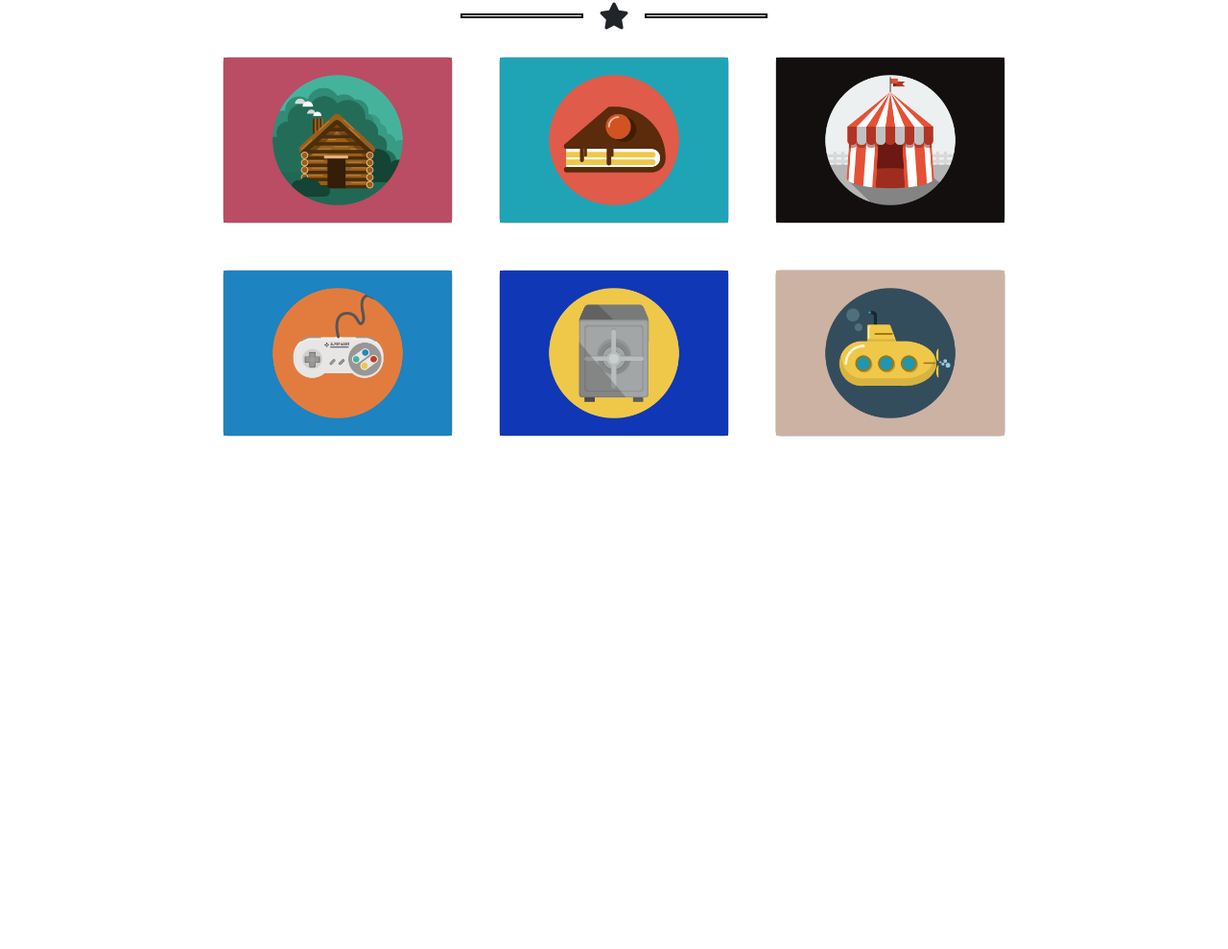
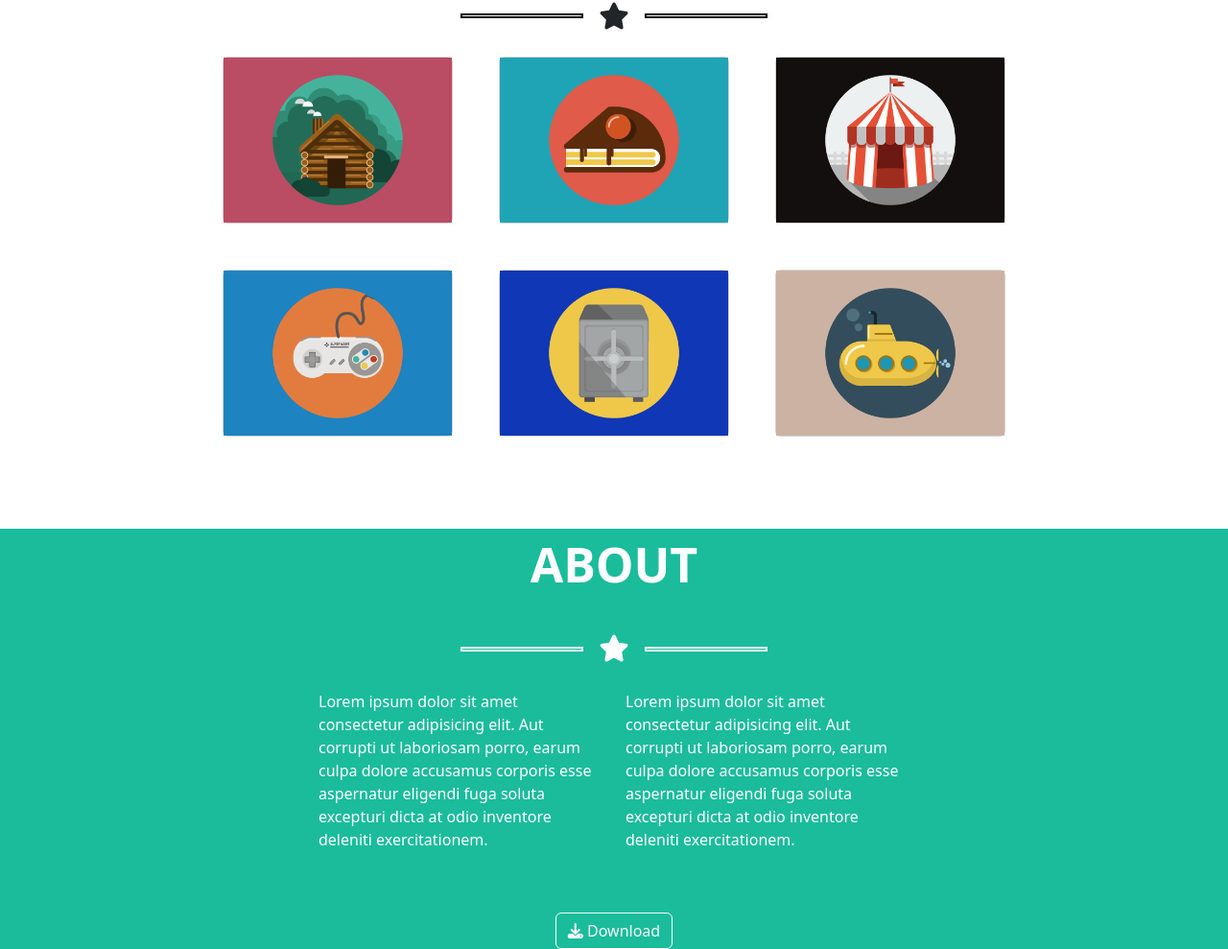
Before and after one commit to Valentina-De-Mite/html-css-bootstrap-freelancer, a plain HTML site: page index.html in a window 1280 px wide. Shown: the part 881-1870 px from the top of the page at 96% size. Before the commit the page ends 1432 px from the top, so only its background shows below. Drawn offline with nearby package versions, Linux system fonts and the light colour scheme.

Commit message:
added about

```diff
--- a/index.html
+++ b/index.html
@@ -63,7 +63,28 @@
                           <img src="./assets/images/submarine.png" alt="...">
                       </div>
                 </div>
+            </section>
 
+            <section class="text-center m-auto bg-color-green text-white">
+                <p class="title">ABOUT</p>
+                <div class=" pt-3 fs-3 d-flex align-items-center justify-content-center gap-3">
+                    <hr>
+                    <i class="fa-solid fa-star " style="color: #ffffff;"></i>
+                    <hr>
+                </div>
+                <div class="row m-auto w-50 text-start text-white pb-5 pt-4">
+                    <div class="col-6">
+                        <p>Lorem ipsum dolor sit amet consectetur adipisicing elit. Aut corrupti ut laboriosam porro, earum culpa dolore accusamus corporis esse aspernatur eligendi fuga soluta excepturi dicta at odio inventore deleniti exercitationem.</p>
+                    </div>
+                    <div class="col-6">
+                        <p>Lorem ipsum dolor sit amet consectetur adipisicing elit. Aut corrupti ut laboriosam porro, earum culpa dolore accusamus corporis esse aspernatur eligendi fuga soluta excepturi dicta at odio inventore deleniti exercitationem.</p>
+                    </div>
+
+                </div>
+                <button type="button" class="btn btn-outline-light">
+                    <i class="fa-solid fa-download" style="color: #ffffff;"></i>
+                    <span>Download</span>
+                </button>
             </section>
         </div>
 
```
